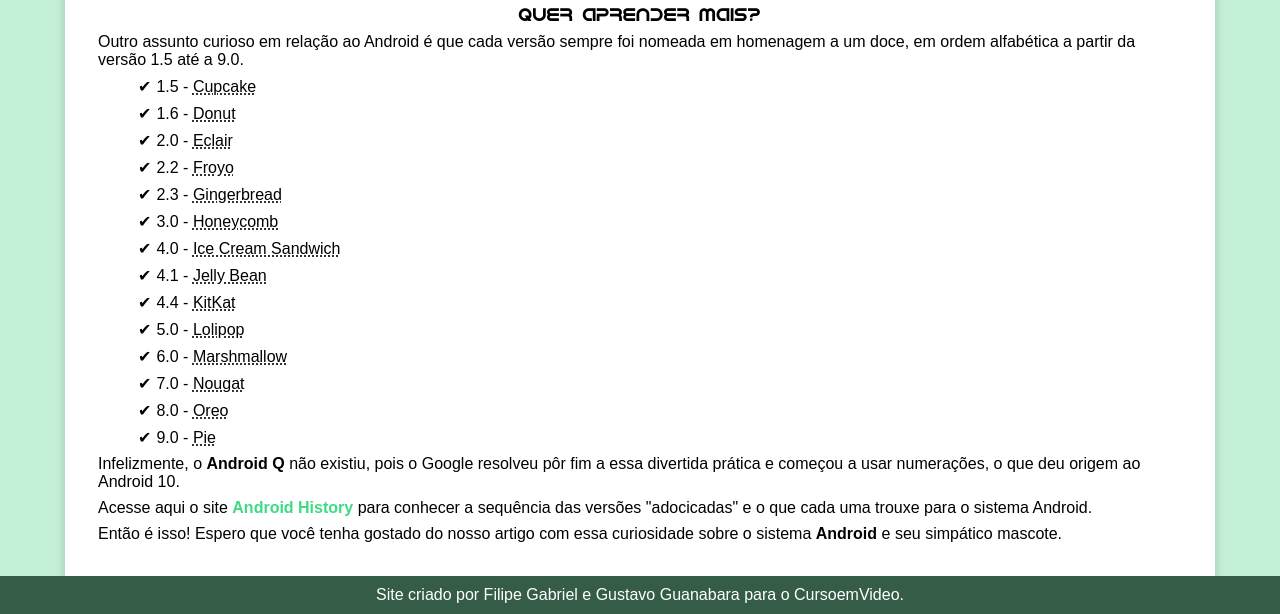
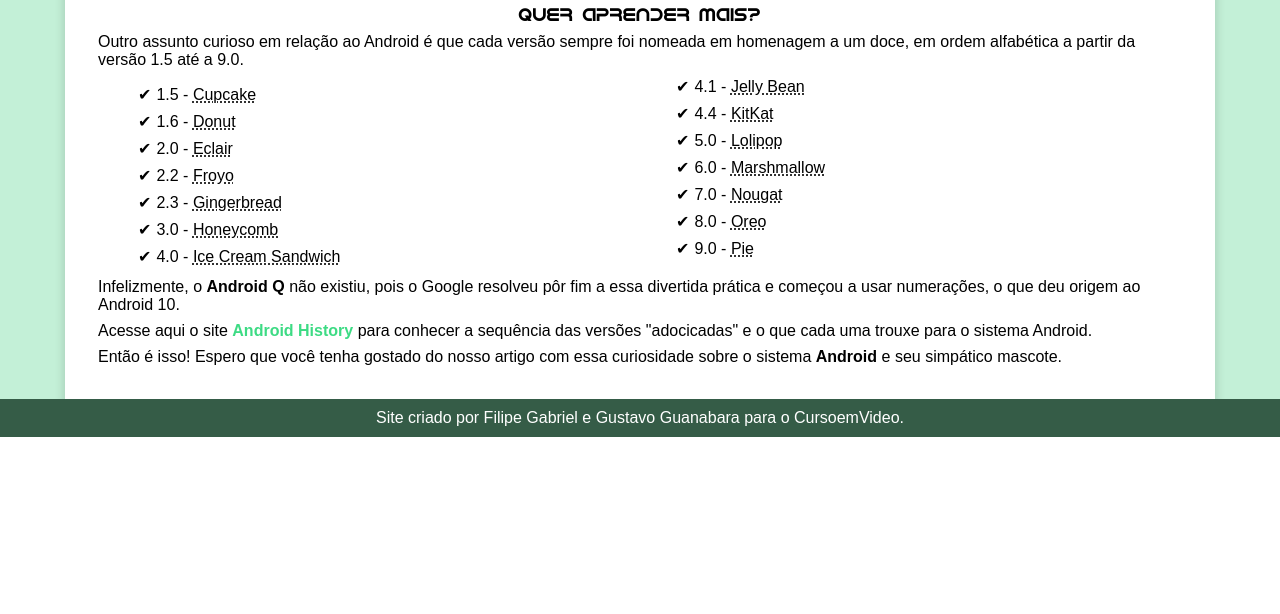
Before and after one commit to ishiikehh/HTML_CSS, a PHP site: page /mod17/android.html in a window 1280 px wide. Shown: the part 1791-2405 px from the top of the page. After the commit the page ends 2228 px from the top, so only its background shows below. Run offline with PHP 8.4, Linux system fonts and the light colour scheme.

Commit message:
up android

```diff
--- a/mod17/style.css
+++ b/mod17/style.css
@@ -95,6 +95,7 @@ h1, h2, h3{
 
 ul {
     list-style: none;
+    column-count: 2;
 }
 
 li::before {
```
